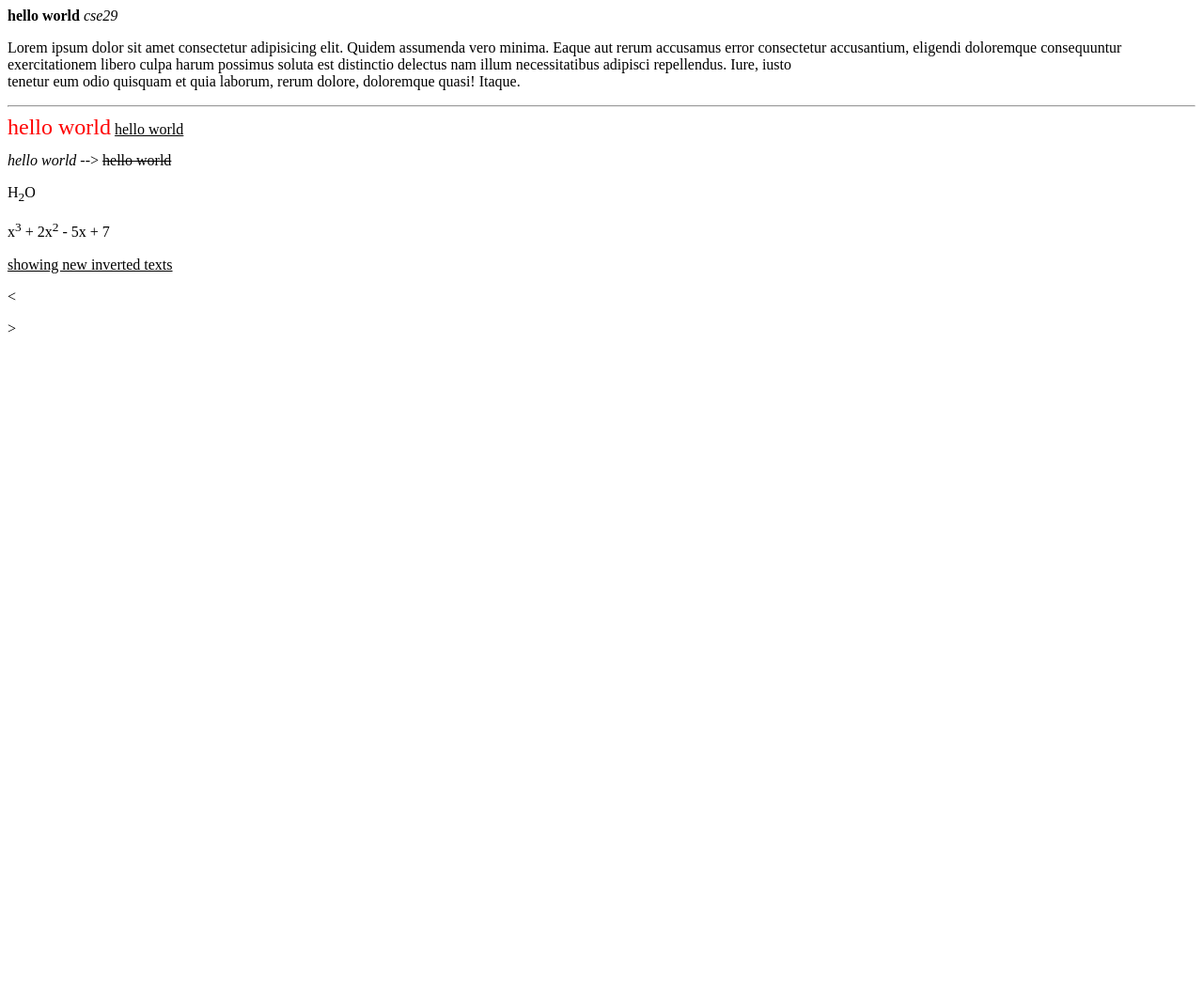
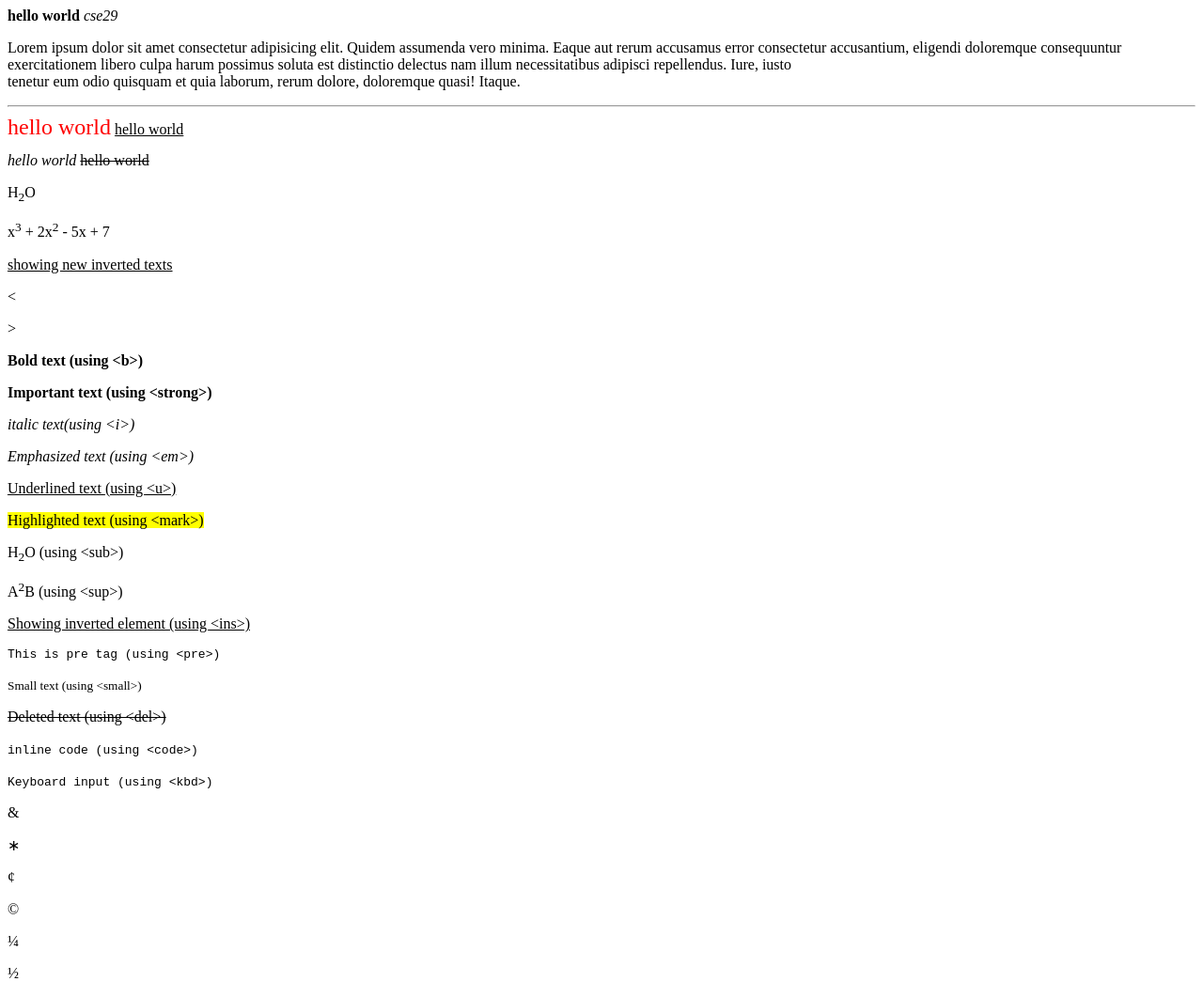
Before and after one commit to vanshhh01/HTML-CSE29, a plain HTML site: page textformatting.html in a window 1280 px wide. Shown: the whole page at 94% size. Before the commit the page ends 800 px from the top, so only its background shows below. Drawn offline with Linux system fonts and the light colour scheme.

Commit message:
text formatting 2

```diff
--- a/textformatting.html
+++ b/textformatting.html
@@ -13,7 +13,7 @@
     <font size="+2" color="#FF0000"> hello world</font>
     <u> hello world</u>
     <pre></pre>
-    <EM> hello world</EM> -->
+    <EM> hello world</EM>
     <strike>hello world</strike>
     <p>H<sub>2</sub>O</p>
     <p>x<sup>3</sup> + 2x<sup>2</sup> - 5x + 7</p>
@@ -21,6 +21,30 @@
     <p>&lt;</p>
     <p>&gt;</p>
 
+    <!-- text formatting examples -->
 
+    <p><b>Bold text (using &lt;b&gt;)</b></p>
+    <p><strong>Important text (using &lt;strong&gt;) </strong></p>
+    <p><i>italic text(using &lt;i&gt;)</i></p>
+    <p><em>Emphasized text (using &lt;em&gt;)</em></p>
+    <p><u>Underlined text (using &lt;u&gt;)</u></p>
+    <p><mark>Highlighted text (using &lt;mark&gt;)</mark></p>
+    <p>H<sub>2</sub>O (using &lt;sub&gt;)</p>
+    <p>A<SUP>2</SUP>B (using &lt;sup&gt;)</p>
+    <p></p><ins>Showing inverted element (using &lt;ins&gt;)</ins></p>
+    <p></p><pre>This is pre tag (using &lt;pre&gt;)</pre></p>
+    <p></p><small>Small text (using &lt;small&gt;)</small></p>
+    <p><del>Deleted text (using &lt;del&gt;)</del></p>
+    <p><code>inline code (using &lt;code&gt;)</code></p>
+    <p><kbd>Keyboard input (using &lt;kbd&gt;)</kbd></p>
+
+    <!-- Special Characters -->
+
+    <P>&amp;</p>
+    <P>&lowast;</p>
+    <P>&cent;</p>
+    <P>&copy;</p>
+    <P>&frac14;</p>
+    <P>&frac12;</p>
 </body>
 </html>
```
